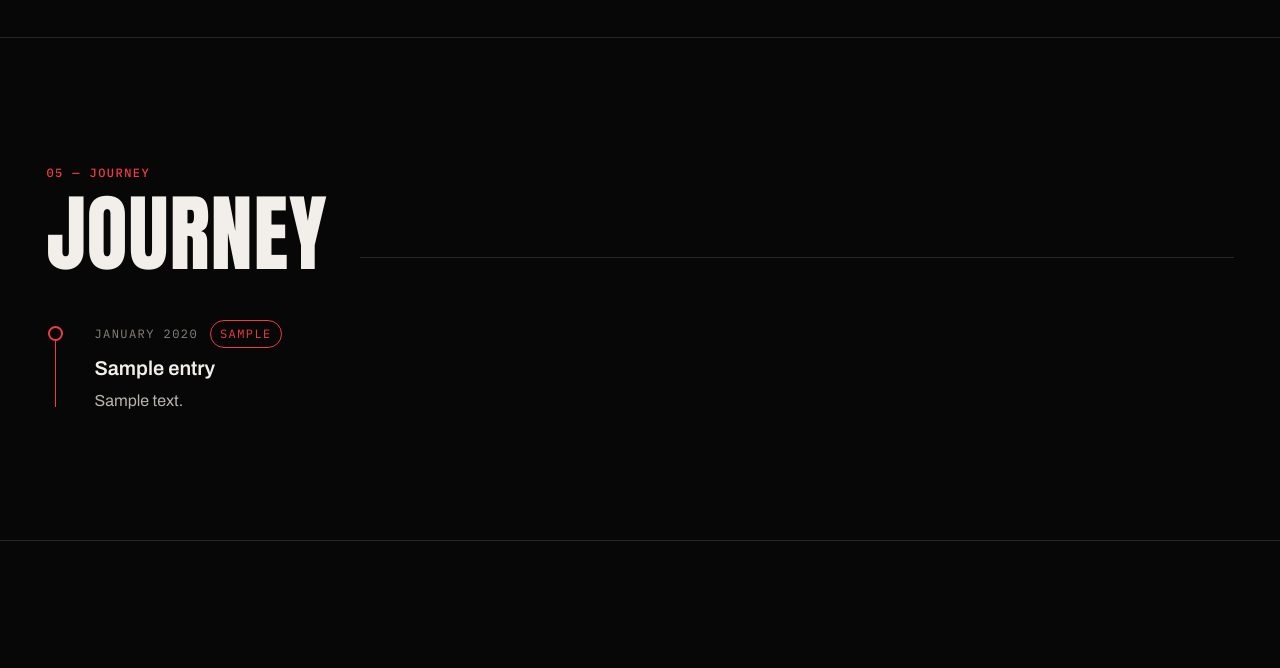
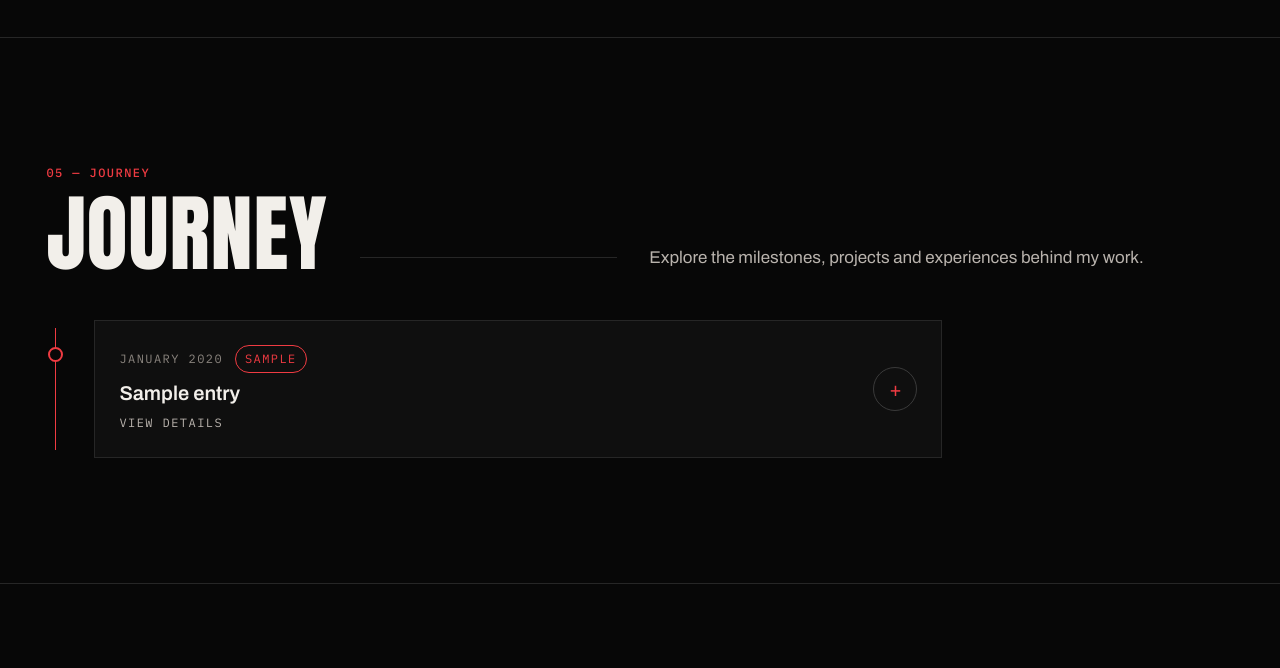
Before and after one commit to 900Gang/Portfolio_Django_, a Django app: template templates/portfolio/home.html in a window 1280 px wide. Shown: the part 3895-4563 px from the top of the page. Run offline with Django 5.2, Linux system fonts and the light colour scheme; the template is opened without the code that fills it: most values are stand-ins (such as "Sample title", 1, 10 or a date in 2020); form fields are guessed from the names that the template uses; parts of the project's set-up code (start-up, migrations or seed data) failed here and were passed over.

Commit message:
Make journey timeline interactive
Co-authored-by: Copilot <223556219+Copilot@users.noreply.github.com>

```diff
--- a/static/css/sections.css
+++ b/static/css/sections.css
@@ -656,13 +656,48 @@
 .timeline-item::before {
     content: "";
     position: absolute;
-    top: 0.35rem;
+    top: 1.65rem;
     left: calc(-1 * var(--space-7) + 2px);
     width: 15px;
     height: 15px;
     background: var(--color-bg);
     border: 2px solid var(--color-accent);
     border-radius: 50%;
+}
+
+.timeline-entry {
+    border: var(--border-width) solid var(--color-border);
+    background: var(--color-surface);
+    transition: border-color var(--dur-fast) ease;
+}
+
+.timeline-entry:hover,
+.timeline-entry[open] {
+    border-color: var(--color-accent);
+}
+
+.timeline-summary {
+    display: flex;
+    align-items: center;
+    justify-content: space-between;
+    gap: var(--space-4);
+    padding: var(--space-5);
+    cursor: pointer;
+    list-style: none;
+}
+
+.timeline-summary::-webkit-details-marker {
+    display: none;
+}
+
+.timeline-summary:focus-visible {
+    outline: 3px solid var(--color-accent);
+    outline-offset: 3px;
+}
+
+.timeline-summary-content {
+    display: block;
+    min-width: 0;
 }
 
 .timeline-meta {
@@ -681,9 +716,64 @@
     color: var(--color-text-muted);
 }
 
+.timeline-type-milestone,
+.timeline-type-learning {
+    color: var(--color-text-secondary);
+}
+
+.timeline-type-project {
+    border-style: dashed;
+}
+
 .timeline-title {
-    margin: 0 0 var(--space-2);
+    display: block;
+    font-weight: var(--weight-semibold);
     font-size: var(--text-lg);
+    line-height: var(--leading-snug);
+    color: var(--color-text-primary);
+}
+
+.timeline-prompt {
+    display: block;
+    margin-top: var(--space-2);
+    font-family: var(--font-mono);
+    font-size: var(--text-xs);
+    letter-spacing: var(--tracking-label);
+    text-transform: uppercase;
+    color: var(--color-text-secondary);
+}
+
+.timeline-prompt-close,
+.timeline-entry[open] .timeline-prompt-open {
+    display: none;
+}
+
+.timeline-entry[open] .timeline-prompt-close {
+    display: inline;
+}
+
+.timeline-toggle {
+    display: grid;
+    flex: none;
+    place-items: center;
+    width: 44px;
+    height: 44px;
+    border: var(--border-width) solid var(--color-border-strong);
+    border-radius: 50%;
+    font-size: var(--text-lg);
+    color: var(--color-accent);
+}
+
+.timeline-toggle::before {
+    content: "+";
+}
+
+.timeline-entry[open] .timeline-toggle::before {
+    content: "-";
+}
+
+.timeline-content {
+    padding: 0 var(--space-5) var(--space-5);
 }
 
 .timeline-description {
--- a/templates/base.html
+++ b/templates/base.html
@@ -40,7 +40,7 @@
     <link rel="stylesheet" href="{% static 'css/reset.css' %}">
     <link rel="stylesheet" href="{% static 'css/base.css' %}">
     <link rel="stylesheet" href="{% static 'css/components.css' %}">
-    <link rel="stylesheet" href="{% static 'css/sections.css' %}">
+    <link rel="stylesheet" href="{% static 'css/sections.css' %}?v=journey">
     <link rel="stylesheet" href="{% static 'css/motion.css' %}">
     <link rel="stylesheet" href="{% static 'css/chatbot.css' %}">
     <link rel="stylesheet" href="{% static 'css/responsive.css' %}">
--- a/templates/portfolio/sections/journey.html
+++ b/templates/portfolio/sections/journey.html
@@ -8,17 +8,28 @@
                 <h2 class="section-title">Journey</h2>
             </div>
             <span class="section-rule" aria-hidden="true"></span>
+            <p class="section-lede">Explore the milestones, projects and experiences behind my work.</p>
         </div>
 
         <ol class="timeline">
             {% for entry in journey_entries %}
             <li class="timeline-item" data-reveal>
-                <div class="timeline-meta">
-                    <time class="timeline-date" datetime="{{ entry.date|date:'Y-m-d' }}">{{ entry.date|date:'F Y' }}</time>
-                    <span class="timeline-type badge">{{ entry.get_entry_type_display }}</span>
-                </div>
-                <h3 class="timeline-title">{{ entry.title }}</h3>
-                <p class="timeline-description">{{ entry.description|truncatewords:25 }}</p>
+                <details class="timeline-entry">
+                    <summary class="timeline-summary">
+                        <span class="timeline-summary-content">
+                            <span class="timeline-meta">
+                                <time class="timeline-date" datetime="{{ entry.date|date:'Y-m-d' }}">{{ entry.date|date:'F Y' }}</time>
+                                <span class="timeline-type badge timeline-type-{{ entry.entry_type }}">{{ entry.get_entry_type_display }}</span>
+                            </span>
+                            <span class="timeline-title" role="heading" aria-level="3">{{ entry.title }}</span>
+                            <span class="timeline-prompt"><span class="timeline-prompt-open">View details</span><span class="timeline-prompt-close">Hide details</span></span>
+                        </span>
+                        <span class="timeline-toggle" aria-hidden="true"></span>
+                    </summary>
+                    <div class="timeline-content">
+                        <p class="timeline-description">{{ entry.description }}</p>
+                    </div>
+                </details>
             </li>
             {% endfor %}
         </ol>
```
Also changed, not shown: portfolio/test_redesign.py (+12 -1 lines), README.md.
